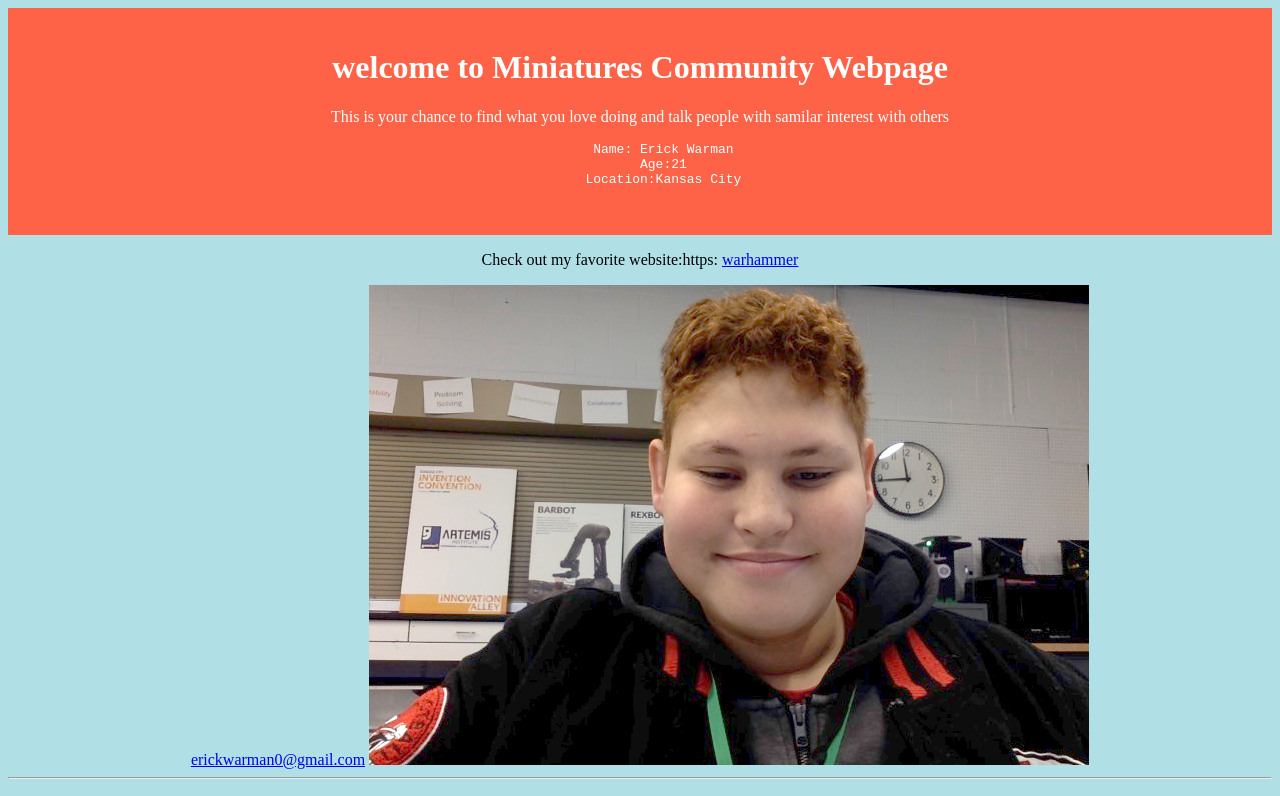
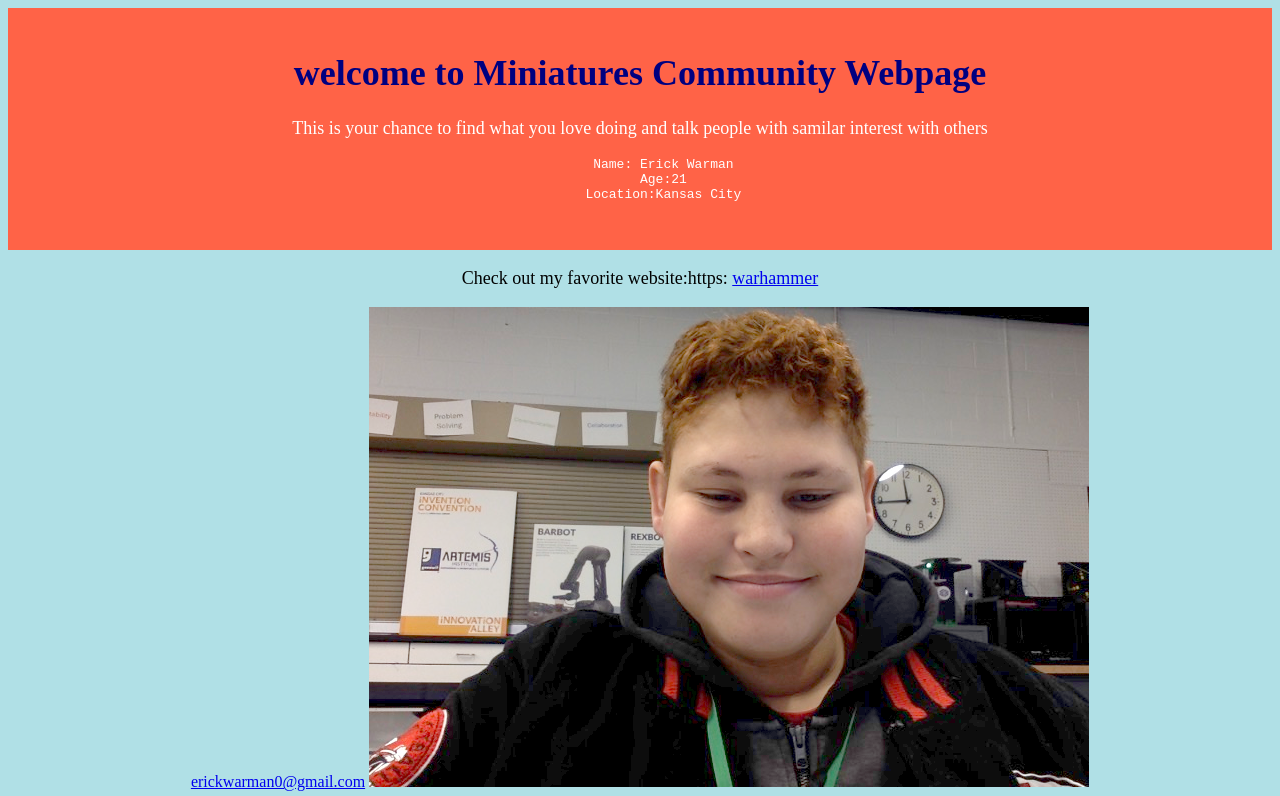
Before and after one commit to MiniatureWorriar/MiniaturesChat, a plain HTML site: page index.html in a window 1280 px wide. Shown: the top 796 px of the page. Drawn offline with Linux system fonts and the light colour scheme.

Commit message:
Update index.html

```diff
--- a/index.html
+++ b/index.html
@@ -13,6 +13,13 @@
         color: white;
         text-align: center;
         padding: 20px;
+      }
+      h1 {
+        color: navy;
+        font-size: 36px;
+      }
+      p {
+        font-size:18px
       }
     </style>
     <title>Community Miniatures Webpage</title>
```
